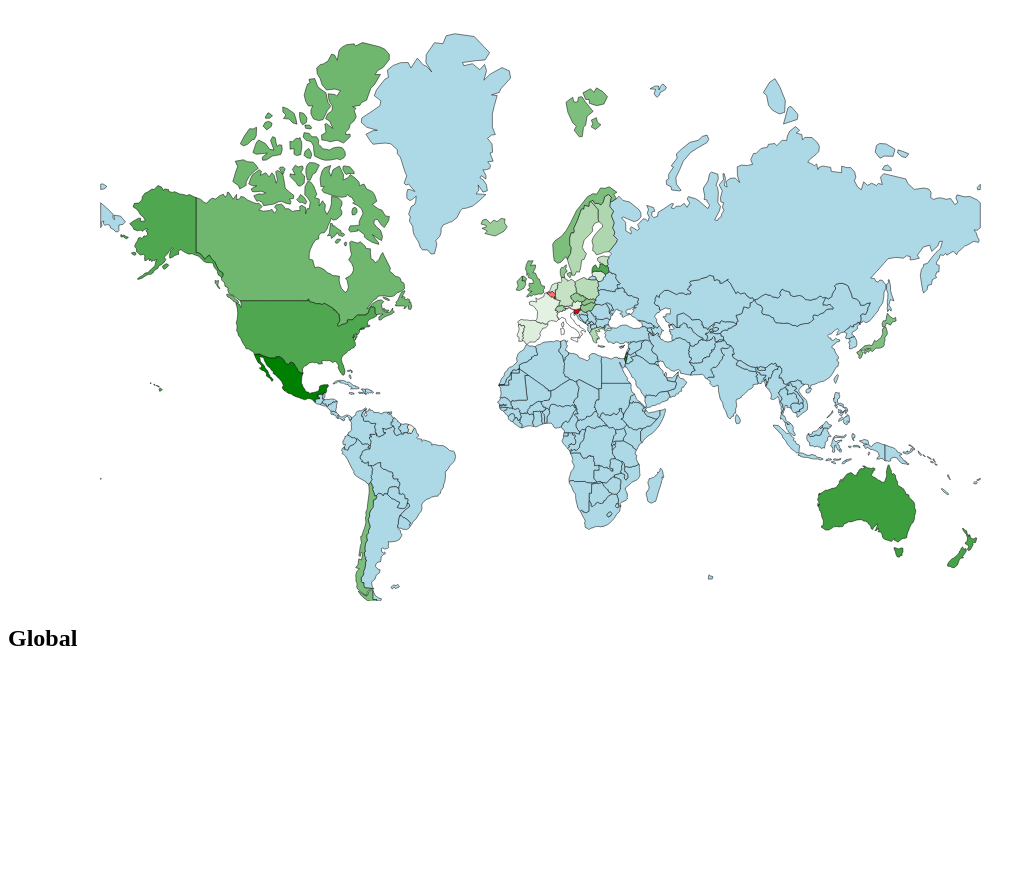
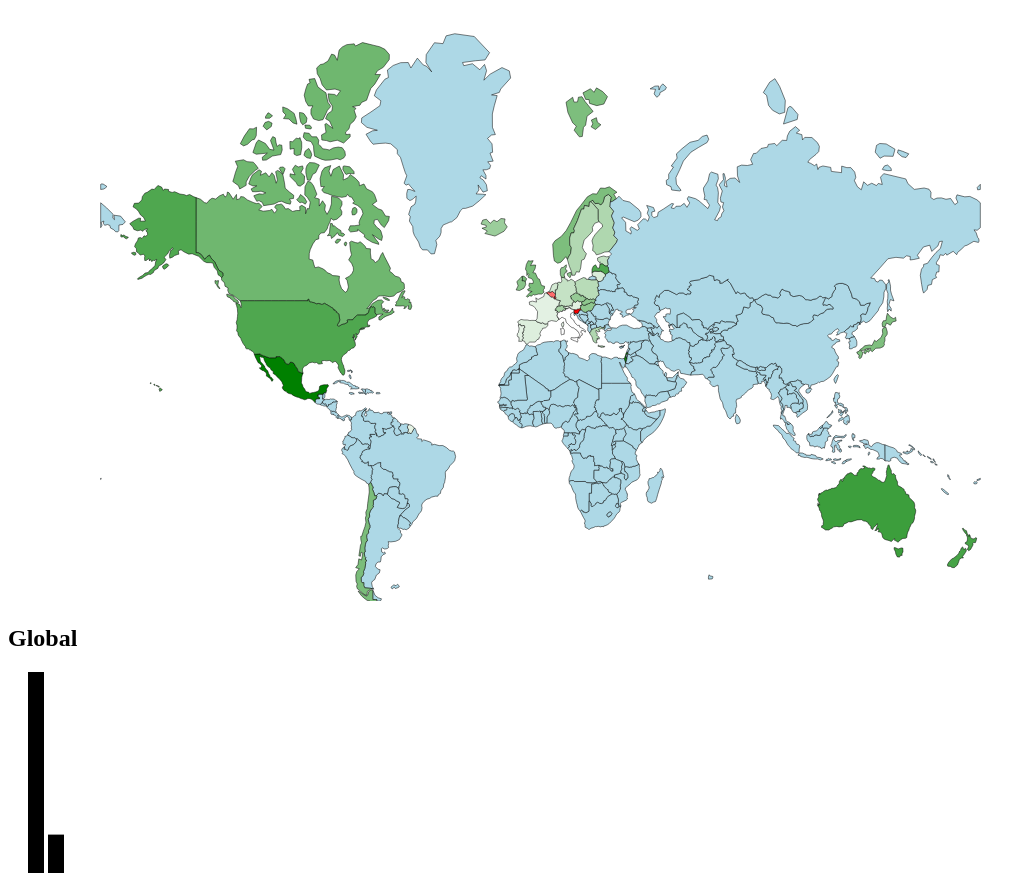
Before and after one commit to marcin-wosinek/js-viz-2, a website: page index.html in a window 1280 px wide. Shown: the part 79-952 px from the top of the page, without its empty margins (0-1036 px from the left). Before the commit the page ends 913 px from the top, so only its background shows below. Drawn offline with nearby package versions, Linux system fonts and the light colour scheme.

Commit message:
Add basic histogram

```diff
--- a/index.html
+++ b/index.html
@@ -8,7 +8,7 @@
 
     <style></style>
     <script type="text/javascript">
-      function draw(geo_data, wages, jsWages) {
+      function draw(geo_data, wages, jsWages, jsBinned) {
         "use strict";
 
         var margin = 75,
@@ -17,7 +17,7 @@
 
         // TODO combine data to avoid going in circles
 
-        var svg = d3
+        var mapSvg = d3
           .select(".map svg")
           .attr("width", width + margin)
           .attr("height", height + margin)
@@ -31,7 +31,7 @@
 
         var path = d3.geoPath().projection(projection);
 
-        var map = svg
+        var map = mapSvg
           .selectAll("path")
           .data(geo_data.features, d => {
             return d.id;
@@ -64,7 +64,7 @@
           .domain([min, 1, max])
           .range(["red", "white", "green"]);
 
-        svg
+        mapSvg
           .selectAll("path")
           .data(filtered, d => {
             return d.country;
@@ -76,17 +76,61 @@
               colorScale(d.averageTimes)
             );
           });
+
+        var histogramSvg = d3
+          .select(".histogram svg")
+          .attr("width", width + margin)
+          .attr("height", height + margin);
+
+        function setHistagram(values) {
+          const arrayed = Object.keys(values).map(function(key) {
+            return {
+              key,
+              value: values[key]
+            };
+          });
+
+          const max = d3.max(arrayed, d => d.value),
+            yScale = d3
+              .scaleLinear()
+              .domain([0, max])
+              .range([0, height]);
+
+          histogramSvg
+            .selectAll("rect")
+            .data(arrayed, d => d.key)
+            .attr("x", (d, i) => i * 20)
+            .attr("y", d => height - yScale(d.value))
+            .attr("width", 16)
+            .attr("height", d => yScale(d.value));
+        }
+
+        histogramSvg
+          .selectAll("rect")
+          .data(
+            [
+              { key: "I work for free :(" },
+              { key: "$0-$10k" },
+              { key: "$10k-$30k" },
+              { key: "$30k-$50k" },
+              { key: "$50k-$100k" },
+              { key: "$100k-$200k" },
+              { key: "$200k+" }
+            ],
+            d => d.key
+          )
+          .enter()
+          .append("rect");
+
+        setHistagram(jsBinned.global);
       }
     </script>
   </head>
   <body>
+    <h1>How much js dev makes compared to average wage</h1>
+    <section class="map"><svg></svg></section>
 
-    <h1>How much js dev makes compared to average wage</h1>
-    <section class="map">
-      <svg></svg>
-    </section>
-
-    <section class="country">
+    <section class="histogram">
       <h2>Global</h2>
       <svg id="map"></svg>
     </section>
@@ -95,8 +139,9 @@
       Promise.all([
         d3.json("world_countries.json"),
         d3.json("country-wage.json"),
-        d3.json("js-country-wage.json")
-      ]).then(responses => draw(responses[0], responses[1], responses[2]));
+        d3.json("js-country-wage.json"),
+        d3.json("js-binned-wages.json")
+      ]).then(responses => draw(...responses));
     </script>
   </body>
 </html>
```
Also changed, not shown: js-binned-wages.json (+1 -1 lines), process-js.js (+14 -7 lines).
